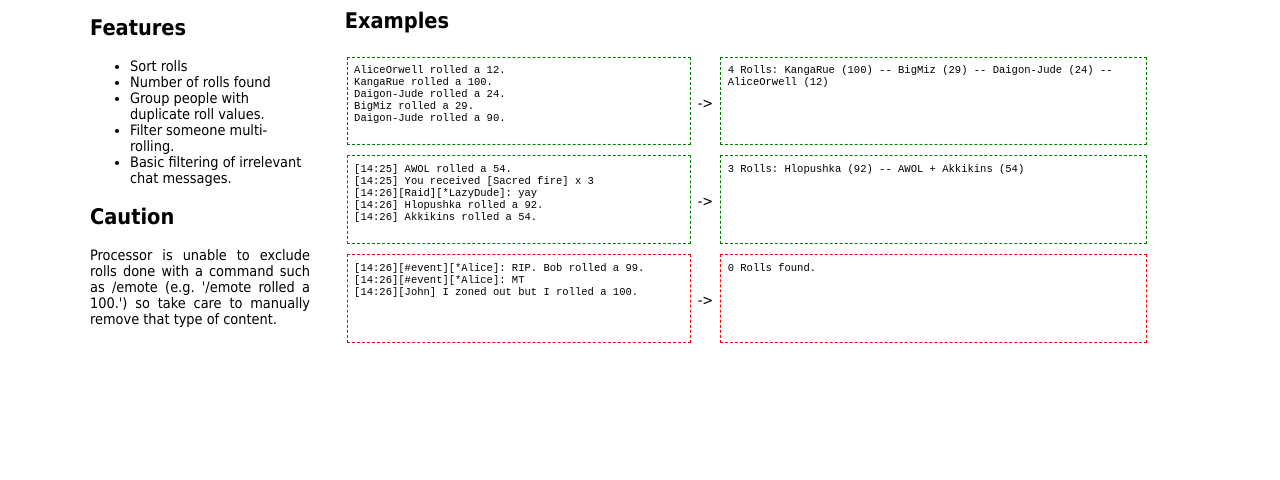
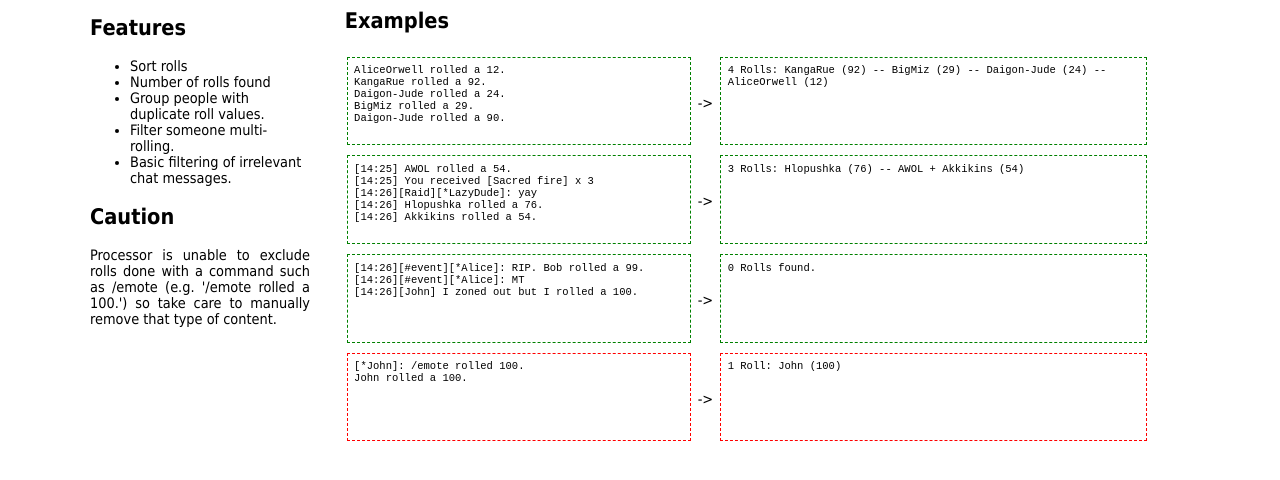
Before and after one commit to AliceOrwell/TSW-Roll-Sorter, a plain HTML site: page index.html in a window 1280 px wide. Shown: the part 312-792 px from the top of the page. Drawn offline with Linux system fonts and the light colour scheme.

Commit message:
Tweak examples

```diff
--- a/index.html
+++ b/index.html
@@ -122,14 +122,14 @@
 			<div class="example">
 				<div class="input good">
 					AliceOrwell rolled a 12.<br />
-					KangaRue rolled a 100.<br />
+					KangaRue rolled a 92.<br />
 					Daigon-Jude rolled a 24.<br />
 					BigMiz rolled a 29.<br />
 					Daigon-Jude rolled a 90.
 				</div>
 				<span class="spacer">-&gt;</span>
 				<div class="output good">
-					4 Rolls: KangaRue (100) -- BigMiz (29) -- Daigon-Jude (24) -- AliceOrwell (12)
+					4 Rolls: KangaRue (92) -- BigMiz (29) -- Daigon-Jude (24) -- AliceOrwell (12)
 				</div>
 			</div>
 			<div class="example">
@@ -137,23 +137,34 @@
 					[14:25] AWOL rolled a 54.<br />
 					[14:25] You received [Sacred fire] x 3<br />
 					[14:26][Raid][*LazyDude]: yay<br />
-					[14:26] Hlopushka rolled a 92.<br />
+					[14:26] Hlopushka rolled a 76.<br />
 					[14:26] Akkikins rolled a 54.<br />
 				</div>
 				<span class="spacer">-&gt;</span>
 				<div class="output good">
-					3 Rolls: Hlopushka (92) -- AWOL + Akkikins (54)
+					3 Rolls: Hlopushka (76) -- AWOL + Akkikins (54)
 				</div>
 			</div>
 			<div class="example">
-				<div class="input bad">
+				<div class="input good">
 					[14:26][#event][*Alice]: RIP. Bob rolled a 99.<br />
 					[14:26][#event][*Alice]: MT<br />
 					[14:26][John] I zoned out but I rolled a 100.
 				</div>
 				<span class="spacer">-&gt;</span>
+				<div class="output good">
+					0 Rolls found.
+				</div>
+			</div>
+
+			<div class="example">
+				<div class="input bad">
+					[*John]: /emote rolled 100.<br />
+					John rolled a 100.
+				</div>
+				<span class="spacer">-&gt;</span>
 				<div class="output bad">
-					0 Rolls found.
+					1 Roll: John (100)
 				</div>
 			</div>
 		</div>
```
